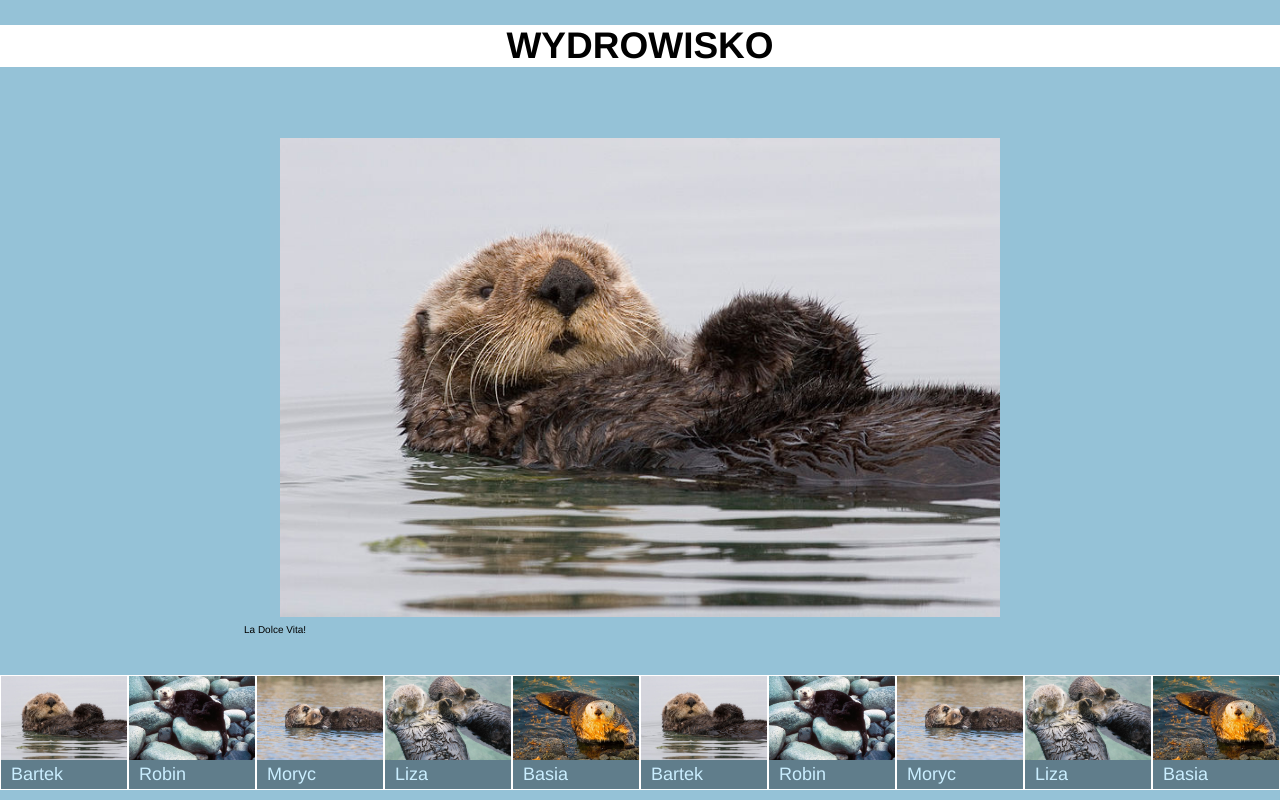
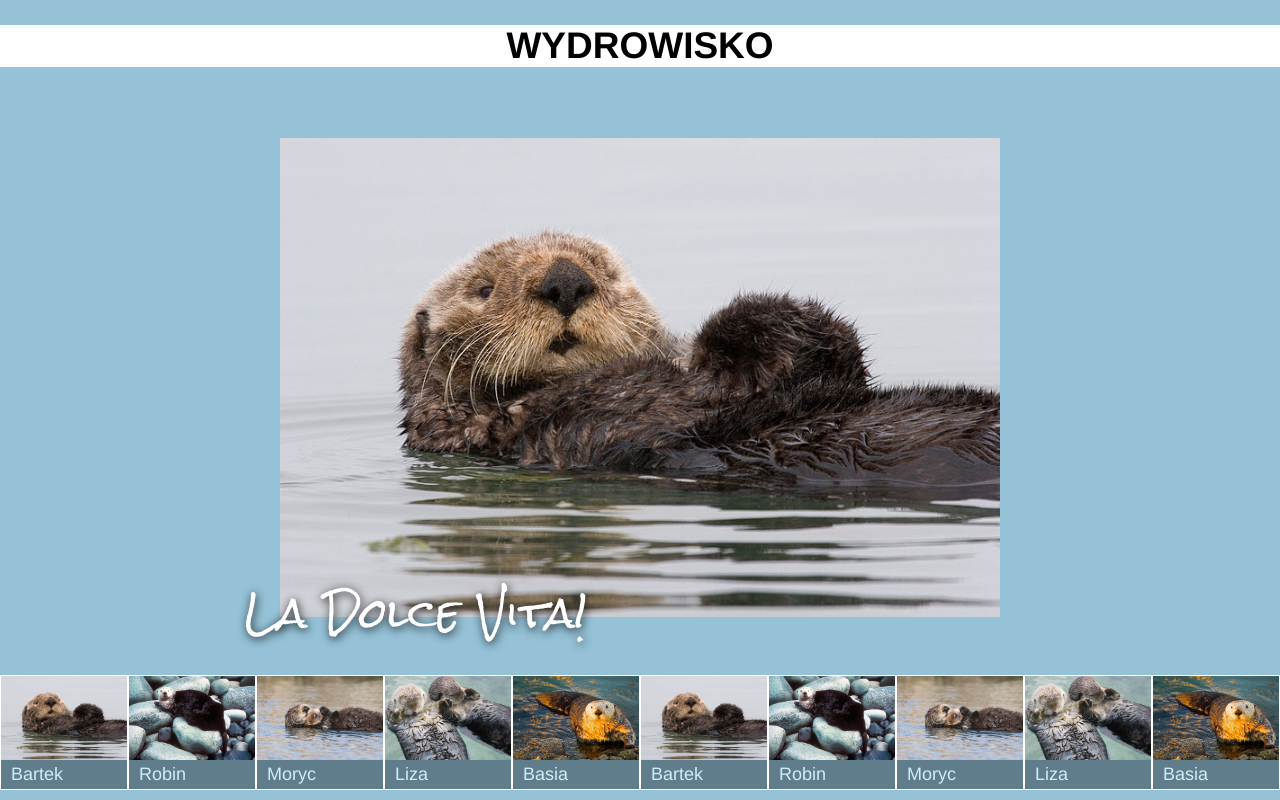
Before and after one commit to fogelkuba/wydrowisko, a plain HTML site: page index.html in a window 1280 px wide. Drawn offline with Linux system fonts and the light colour scheme.

Commit message:
rozdzial 5

```diff
--- a/index.html
+++ b/index.html
@@ -7,12 +7,13 @@ browser-sync start --server --files "style/*.css, *.html"
 <head>
     <meta charset="utf-8">
     <title>Wydrowisko</title>
+    <link href="https://fonts.googleapis.com/css?family=Rock+Salt" rel="stylesheet">
     <link rel="stylesheet" href="style/normalize.css">
     <link rel="stylesheet" href="style/style.css">
 </head>
 
 <body>
-    <header class="main-title">
+    <header class="main-header">
         <h1 class="text-logo">Wydrowisko</h1>
     </header>
 
--- a/style/style.css
+++ b/style/style.css
@@ -3,6 +3,14 @@
     src: url('czcionki/czcionka_www_jezioro.eot');
     src: url('czcionki/czcionka_www_jezioro.eot?#iefix') format('embedded-opentype'),
          url('czcionki/czcionka_www_jezioro.svg#jezioro') format('svg');
+    font-weight: normal;
+    font-style: normal;
+}*/
+/*@font-face {
+    font-family: 'wiatr';
+    src: url('czcionki/czcionka_www_wiatr.eot');
+    src: url('czcionki/czcionka_www_wiatr.eot?#iefix') format('embedded-opentype'),
+         url('czcionki/czcionka_www_wiatr.svg#wiatr') format('svg');
     font-weight: normal;
     font-style: normal;
 }*/
@@ -68,7 +76,6 @@ a{
     display: block;
     margin: 0;
     padding: 4px 10px;
-
     background: rgb(96,125,139);
     color: rgb(202,238,255);
 
@@ -91,4 +98,10 @@ a{
     position: absolute;
     bottom: -16px;
     left: 4px;
+    color: #fff;
+    font-size: 40px;
+    /*font-family: 'wiatr';*/
+    font-family: 'Rock Salt', cursive;
+    text-shadow: rgba(0,0,0,0.9) 1px 2px 10px;
+
 }
```
